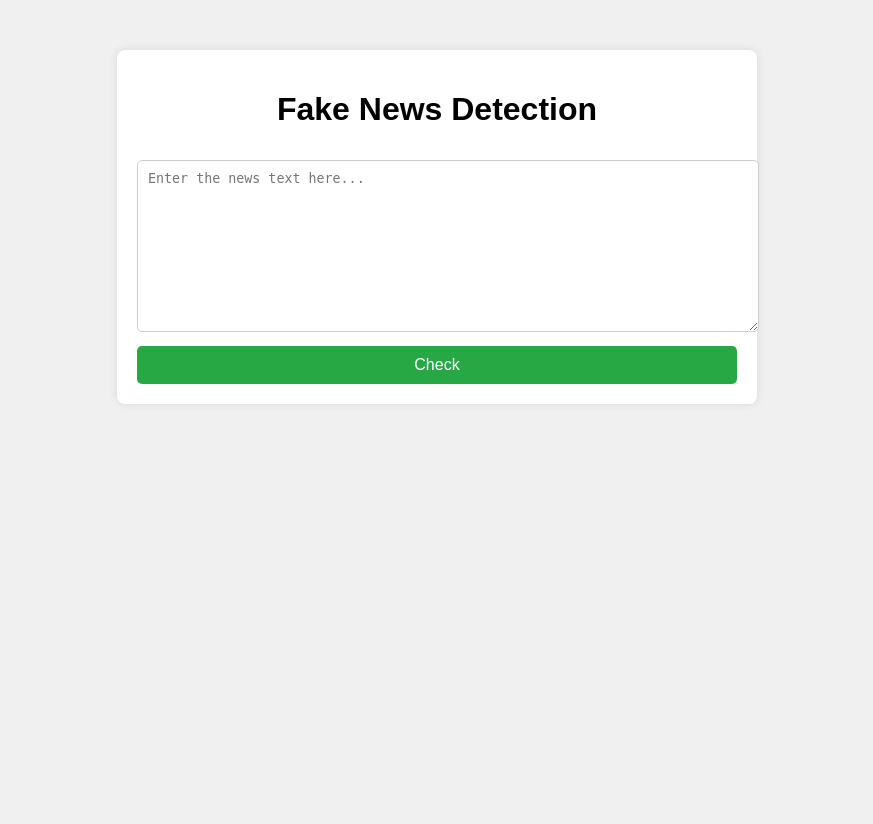
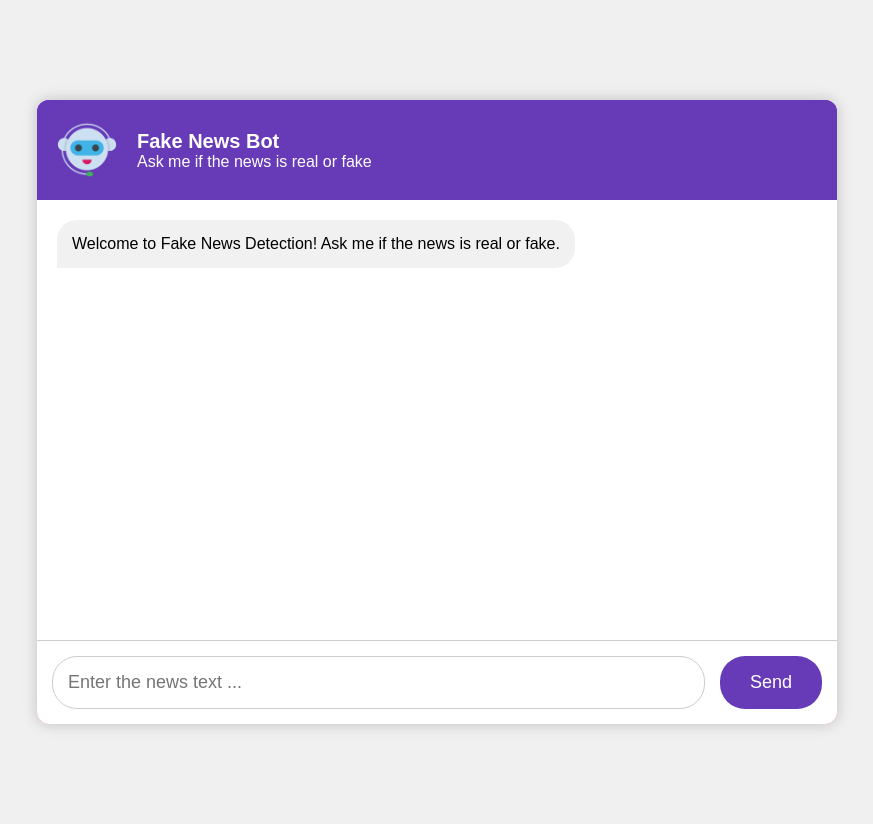
Before and after one commit to pietervardi/fake-news-classification, a Flask app: page / in a window 1280 px wide. Shown: the whole page, without its empty margins (203-1076 px from the left). Before the commit the page ends 404 px from the top, so only its background shows below. Run offline with Flask 3, Linux system fonts and the light colour scheme; parts of the project's set-up code (start-up, migrations or seed data) failed here and were passed over.

Commit message:
feat: redesign application layout

```diff
--- a/script/static/css/style.css
+++ b/script/static/css/style.css
@@ -5,69 +5,158 @@ body {
   background-color: #f0f0f0;
 }
 
-.container {
-  max-width: 600px;
-  margin: 50px auto;
+.chat-container {
+  max-width: 800px;
+  margin: 100px auto;
+  border-radius: 12px;
+  overflow: hidden;
+  background: linear-gradient(to bottom, #8000ff, #e64ac7);
+  box-shadow: 0 0 15px rgba(0, 0, 0, 0.2);
+}
+
+.chat-header {
+  display: flex;
+  align-items: center;
+  padding: 20px;
+  background-color: #673ab7;
+  color: white;
+}
+
+.avatar {
+  width: 60px;
+  height: 60px;
+  border-radius: 50%;
+  margin-right: 20px;
+}
+
+.header-text {
+  display: flex;
+  flex-direction: column;
+}
+
+.header-text p {
+  margin: 0;
+  font-weight: bold;
+  font-size: 20px;
+}
+
+.header-text span {
+  font-size: 16px;
+}
+
+.chat-box {
+  height: 400px;
+  overflow-y: auto;
   padding: 20px;
   background-color: #fff;
-  border-radius: 8px;
-  box-shadow: 0 0 10px rgba(0, 0, 0, 0.1);
+  display: flex;
+  flex-direction: column;
+  gap: 15px;
 }
 
-h1 {
-  text-align: center;
+.message-form {
+  display: flex;
+  padding: 15px;
+  background-color: #fff;
+  border-top: 1px solid #ccc;
 }
 
-textarea {
-  width: 100%;
-  height: 150px;
-  padding: 10px;
-  margin: 10px 0;
-  border-radius: 5px;
+input[type="text"] {
+  flex: 1;
+  padding: 15px;
+  border-radius: 25px;
   border: 1px solid #ccc;
+  font-size: 18px;
+  margin-right: 15px;
 }
 
 button {
-  width: 100%;
-  padding: 10px;
-  background-color: #28a745;
+  padding: 15px 30px;
+  background-color: #673ab7;
   color: white;
   border: none;
-  border-radius: 5px;
-  font-size: 16px;
+  border-radius: 25px;
+  font-size: 18px;
   cursor: pointer;
 }
 
 button:hover {
-  background-color: #218838;
+  background-color: #5a2ca0;
 }
 
-.result {
-  margin-top: 20px;
-  padding: 10px;
-  border-radius: 5px;
-  text-align: center;
+#reset-button {
+  margin-left: 5px;
+  background-color: #ff5252;
 }
 
-.result.fake {
+#reset-button:hover {
+  background-color: #e53935;
+}
+
+.user-message,
+.bot-message {
+  display: inline-block;
+  max-width: 75%;
+  padding: 15px;
+  border-radius: 20px;
+  font-size: 16px;
+}
+
+.user-message {
+  align-self: flex-end;
+  background-color: #e0f7fa;
+  border-bottom-right-radius: 0;
+}
+
+.bot-message {
+  align-self: flex-start;
+  background-color: #f1f1f1;
+  border-bottom-left-radius: 0;
+}
+
+.bot-message.fake {
   background-color: #f8d7da;
   color: #721c24;
 }
 
-.result.not-fake {
+.bot-message.not-fake {
   background-color: #d4edda;
   color: #155724;
 }
 
-#reset-button {
-  margin-top: 10px;
-  background-color: #dc3545;
-  color: white;
-  border: none;
-  padding: 10px;
-  cursor: pointer;
+.typing {
+  display: flex;
+  gap: 3px;
+  font-style: italic;
+  color: #555;
 }
 
-#reset-button:hover {
-  background-color: #c82333;
+.typing .dot {
+  width: 8px;
+  height: 8px;
+  background-color: #555;
+  border-radius: 50%;
+  opacity: 0;
+  animation: dot-blink 1s infinite alternate;
 }
+
+.typing .dot:nth-child(1) {
+  animation-delay: 0s;
+}
+
+.typing .dot:nth-child(2) {
+  animation-delay: 0.2s;
+}
+
+.typing .dot:nth-child(3) {
+  animation-delay: 0.4s;
+}
+
+@keyframes dot-blink {
+  0% {
+    opacity: 0;
+  }
+  100% {
+    opacity: 1;
+  }
+}
--- a/script/static/js/script.js
+++ b/script/static/js/script.js
@@ -1,11 +1,34 @@
+document.addEventListener("DOMContentLoaded", function () {
+  const chatBox = document.getElementById("chat-box");
+  const welcomeMessage = document.createElement("div");
+  welcomeMessage.className = "message bot-message";
+  welcomeMessage.textContent =
+    "Welcome to Fake News Detection! Ask me if the news is real or fake.";
+  chatBox.appendChild(welcomeMessage);
+  chatBox.scrollTop = chatBox.scrollHeight;
+});
+
 document
   .getElementById("news-form")
   .addEventListener("submit", async function (event) {
     event.preventDefault();
 
     const formData = new FormData(this);
-    const resultDiv = document.getElementById("result");
+    const chatBox = document.getElementById("chat-box");
 
+    const userMessage = document.createElement("div");
+    userMessage.className = "message user-message";
+    userMessage.textContent = formData.get("news");
+    chatBox.appendChild(userMessage);
+    document.getElementById("news-text").value = "";
+
+    const typingIndicator = document.createElement("div");
+    typingIndicator.className = "message bot-message typing";
+    typingIndicator.innerHTML = `<span class="dot"></span><span class="dot"></span><span class="dot"></span>`;
+    chatBox.appendChild(typingIndicator);
+    chatBox.scrollTop = chatBox.scrollHeight;
+
+    setTimeout(async function () {
       try {
         const response = await fetch("/predict", {
           method: "POST",
@@ -13,29 +36,34 @@ document
         });
         const data = await response.json();
 
-      if (response.ok) {
-        if (data.prediction === "Fake News") {
-          resultDiv.textContent = "This is Fake News!";
-          resultDiv.className = "result fake";
-        } else {
-          resultDiv.textContent = "This is Real News!";
-          resultDiv.className = "result not-fake";
-        }
-      } else {
-        resultDiv.textContent = "Error: " + data.error;
-        resultDiv.className = "result fake";
-      }
+        typingIndicator.remove();
+
+        const botMessage = document.createElement("div");
+        botMessage.className = "message bot-message";
+        botMessage.textContent =
+          data.prediction === "Fake News"
+            ? "This is Fake News!"
+            : "This is Real News!";
+        botMessage.classList.add(
+          data.prediction === "Fake News" ? "fake" : "not-fake"
+        );
+
+        chatBox.appendChild(botMessage);
       } catch (error) {
-      resultDiv.textContent = "Error: Unable to connect to the server.";
-      resultDiv.className = "result fake";
+        typingIndicator.remove();
+        const errorMessage = document.createElement("div");
+        errorMessage.className = "message bot-message fake";
+        errorMessage.textContent = "Error: Unable to connect to the server.";
+        chatBox.appendChild(errorMessage);
       }
 
-    resultDiv.style.display = "block";
+      chatBox.scrollTop = chatBox.scrollHeight;
+    }, 1500);
   });
 
 const newsText = document.getElementById("news-text");
 const resetButton = document.getElementById("reset-button");
-const resultDiv = document.getElementById("result");
+const chatBox = document.getElementById("chat-box");
 
 newsText.addEventListener("input", function () {
   if (newsText.value.trim() !== "") {
@@ -43,11 +71,16 @@ newsText.addEventListener("input", function () {
   } else {
     resetButton.style.display = "none";
   }
-  resultDiv.style.display = "none";
 });
 
 resetButton.addEventListener("click", function () {
   newsText.value = "";
+  chatBox.innerHTML = "";
+
+  const resetMessage = document.createElement("div");
+  resetMessage.className = "message bot-message";
+  resetMessage.textContent = "What would you like to check next?";
+  chatBox.appendChild(resetMessage);
+
   resetButton.style.display = "none";
-  resultDiv.style.display = "none";
 });
--- a/script/templates/index.html
+++ b/script/templates/index.html
@@ -3,27 +3,38 @@
   <head>
     <meta charset="UTF-8" />
     <meta name="viewport" content="width=device-width, initial-scale=1.0" />
-    <title>Fake News Detection</title>
+    <title>Fake News Classification</title>
     <link
       rel="stylesheet"
       href="{{ url_for('static', filename='css/style.css') }}"
     />
   </head>
   <body>
-    <div class="container">
-      <h1>Fake News Detection</h1>
-      <form id="news-form">
-        <textarea
+    <div class="chat-container">
+      <div class="chat-header">
+        <img
+          src="{{ url_for('static', filename='images/bot.png') }}"
+          alt="bot-avatar"
+          class="avatar"
+        />
+        <div class="header-text">
+          <p>Fake News Bot</p>
+          <span>Ask me if the news is real or fake</span>
+        </div>
+      </div>
+      <div id="chat-box" class="chat-box"></div>
+      <form id="news-form" class="message-form">
+        <input
           id="news-text"
           name="news"
-          placeholder="Enter the news text here..."
-        ></textarea>
-        <button type="submit">Check</button>
+          type="text"
+          placeholder="Enter the news text ..."
+        />
+        <button type="submit">Send</button>
         <button id="reset-button" type="button" style="display: none">
           Reset
         </button>
       </form>
-      <div id="result" class="result" style="display: none"></div>
     </div>
 
     <script src="{{ url_for('static', filename='js/script.js') }}"></script>
```
Also changed, not shown: script/static/images/bot.png (added). Lines whose indentation alone changed are shown as unchanged.
